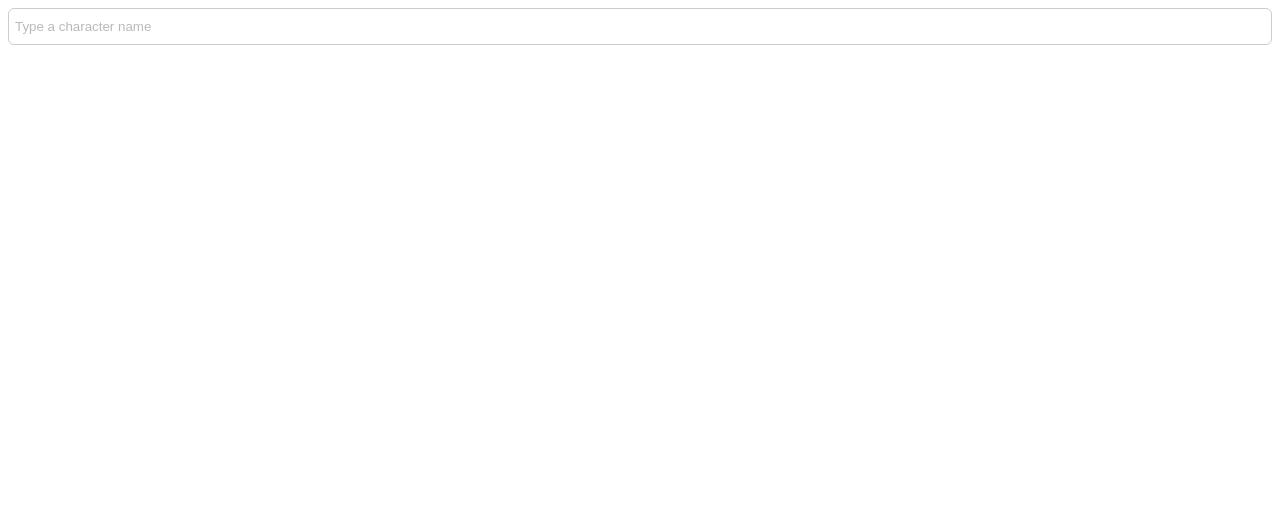
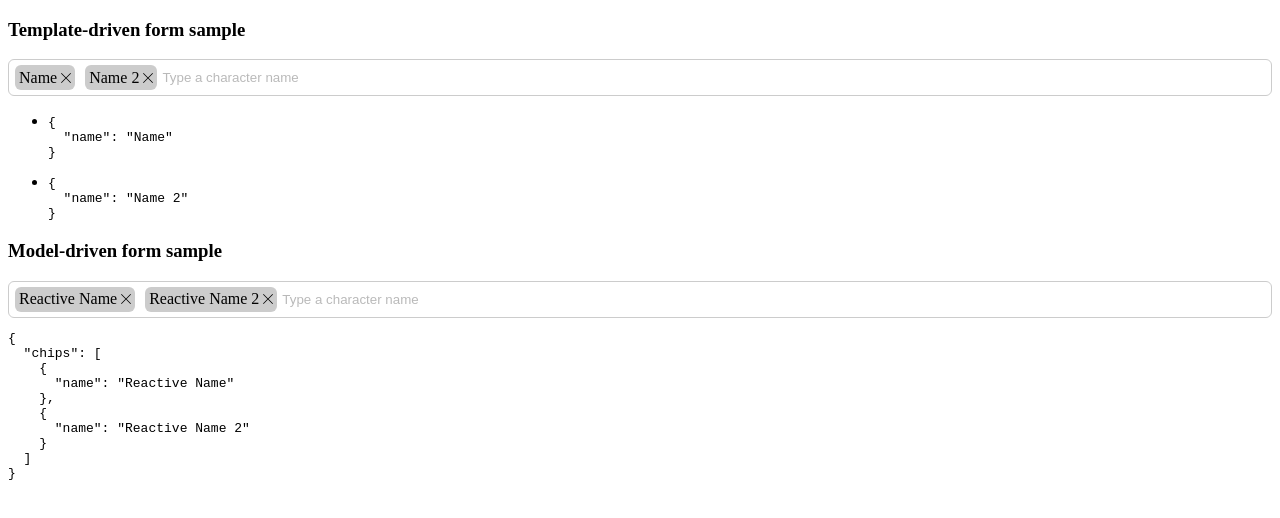
Before and after one commit to dgrishajev/chip-input, an Angular app: page /sample in a window 1280 px wide. Shown: the top 518 px of the page. Built offline with nearby package versions, Linux system fonts and the light colour scheme.

Commit message:
Implement control value accessor and both forms sample

```diff
--- a/src/app/chip-input/chip-input.component.html
+++ b/src/app/chip-input/chip-input.component.html
@@ -2,7 +2,7 @@
 
   <ul class="select-cont-list" [class.bottom-square]="fetchedSuggestions.length">
     <li *ngFor="let chip of chips" class="chip">
-      {{chip[entityProp]}}
+      {{chip[propName]}}
       <div class="chip-remove-icon-cont" (click)="onRemove(chip)" >
         <svg class="chip-remove-icon" version="1.1" id="Capa_1" xmlns="http://www.w3.org/2000/svg" xmlns:xlink="http://www.w3.org/1999/xlink" x="0px" y="0px" width="612px" height="612px" viewBox="0 0 612 612" style="enable-background:new 0 0 612 612;" xml:space="preserve">
           <g>
@@ -23,7 +23,7 @@
 
   <ul *ngIf="fetchedSuggestions.length" class="suggestions-list">
     <li *ngFor="let suggestion of fetchedSuggestions; let i = index;" [value]="suggestion" (click)="onSelect(suggestion)" class="suggestion-item" (mouseover)="focusedSuggestionIdx = i" [class.focus]="focusedSuggestionIdx === i">
-      {{suggestion[entityProp]}}
+      {{suggestion[propName]}}
     </li>
   </ul>
 
--- a/src/app/chip-input/chip-input.component.ts
+++ b/src/app/chip-input/chip-input.component.ts
@@ -1,26 +1,60 @@
-import { Component, ElementRef } from '@angular/core';
+import { Component, Input, forwardRef, ElementRef } from '@angular/core';
+import { ControlValueAccessor, NG_VALUE_ACCESSOR } from '@angular/forms';
 import { ChipInputService } from './chip-input.service';
 
 @Component({
   selector: 'app-chip-input',
   templateUrl: './chip-input.component.html',
   styleUrls: ['./chip-input.component.scss'],
+  providers: [
+    {
+      provide: NG_VALUE_ACCESSOR,
+      useExisting: forwardRef(() => ChipInputComponent),
+      multi: true
+    }
+  ],
   host: {
     '(document:click)': 'onBodyClick($event)',
   },
 })
-export class ChipInputComponent {
+export class ChipInputComponent implements ControlValueAccessor {
 
-  chips: Array<Object> = [];
+  @Input() _chips: Array<Object> = [];
+  @Input() propName: string = 'name';
+
   fetchedSuggestions: Array<Object> = [];
   focusedSuggestionIdx: number = -1;
-  entityProp: string = 'name';
   inputVal: string = '';
 
   constructor(
     private chipInputService: ChipInputService,
     private _eref: ElementRef
   ) {}
+
+  writeValue(value: Array<Object>) {
+    if ( value ) {
+      this.chips = value;
+    } else {
+      this.chips = [];
+    }
+  }
+
+  propagateChange = (_: any) => {};
+
+  registerOnChange(fn) {
+    this.propagateChange = fn;
+  }
+
+  registerOnTouched() {}
+
+  get chips() {
+    return this._chips;
+  }
+
+  set chips(val) {
+    this._chips = val;
+    this.propagateChange(this._chips);
+  }
 
   onInput(event): void {
     if ( event.target.value ) {
--- a/src/app/sample/sample.component.html
+++ b/src/app/sample/sample.component.html
@@ -1 +1,31 @@
-<app-chip-input></app-chip-input>
+<div>
+
+  <div>
+
+    <h3>Template-driven form sample</h3>
+
+    <form #templateForm="ngForm">
+      <app-chip-input name="chips" [(ngModel)]="sampleChips" [propName]="entityProp"></app-chip-input>
+    </form>
+
+    <ul>
+      <li *ngFor="let chip of sampleChips">
+        <pre>{{chip | json}}</pre>
+      </li>
+    </ul>
+
+  </div>
+
+  <div>
+
+    <h3>Model-driven form sample</h3>
+
+    <form [formGroup]="reactiveForm">
+      <app-chip-input formControlName="chips"></app-chip-input>
+    </form>
+
+    <pre>{{ reactiveForm.value | json }}</pre>
+
+  </div>
+
+</div>
--- a/src/app/sample/sample.component.ts
+++ b/src/app/sample/sample.component.ts
@@ -1,4 +1,5 @@
 import { Component } from '@angular/core';
+import { FormGroup, FormBuilder } from '@angular/forms';
 
 @Component({
   selector: 'app-sample',
@@ -7,6 +8,22 @@ import { Component } from '@angular/core';
 })
 export class SampleComponent {
 
-  constructor() {}
+  reactiveForm: FormGroup;
+
+  constructor(private fb: FormBuilder) {
+    this.reactiveForm = this.fb.group({
+      chips: [[
+        {name: 'Reactive Name'},
+        {name: 'Reactive Name 2'}
+      ]]
+    });
+  }
+
+  entityProp: string = 'name';
+
+  sampleChips: Array<Object> = [
+    {name: 'Name'},
+    {name: 'Name 2'}
+  ]
 
 }
--- a/src/app/sample/sample.module.ts
+++ b/src/app/sample/sample.module.ts
@@ -1,14 +1,18 @@
 import { NgModule } from '@angular/core';
 import { CommonModule } from '@angular/common';
-import { SampleComponent } from './sample.component';
+import { FormsModule, ReactiveFormsModule } from '@angular/forms';
 
 import { ChipInputModule } from './../chip-input/chip-input.module';
+
+import { SampleComponent } from './sample.component';
 
 import { ROUTES } from './sample.routing';
 
 @NgModule({
   imports: [
     CommonModule,
+    FormsModule,
+    ReactiveFormsModule,
     ChipInputModule,
     ROUTES
   ],
```
